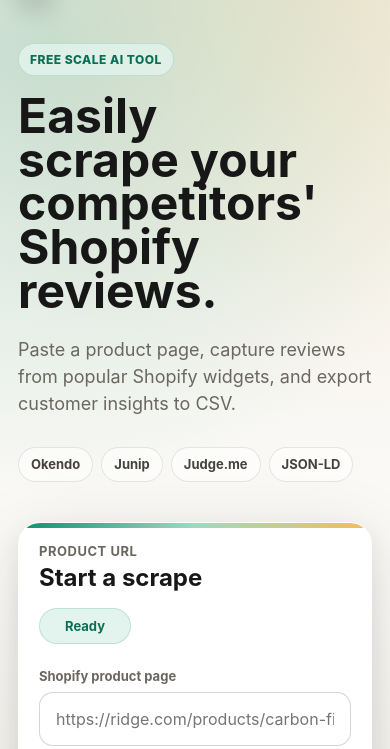
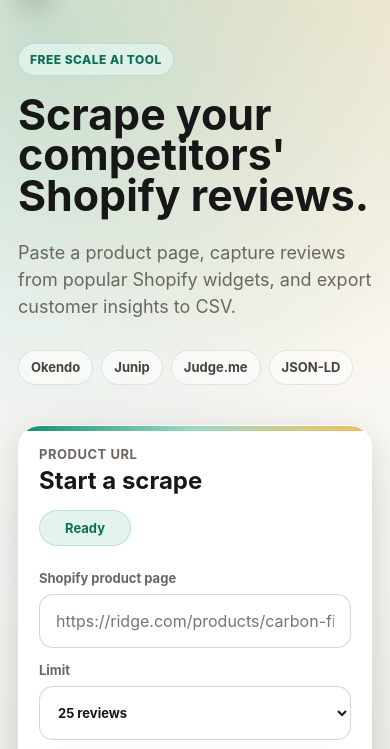
Before and after one commit to mikefutia/shopify-review-scraper, a website: page public/index.html in a window 390 px wide. Shown: the part 55-804 px from the top of the page. Drawn offline with Linux system fonts and the light colour scheme.

Commit message:
Tighten hero headline

```diff
--- a/public/index.html
+++ b/public/index.html
@@ -23,7 +23,7 @@
       <section class="hero">
         <div class="hero-copy">
           <div class="eyebrow">Free Scale AI tool</div>
-          <h1>Easily scrape your competitors' Shopify reviews.</h1>
+          <h1>Scrape your competitors' Shopify reviews.</h1>
           <p class="subhead">
             Paste a product page, capture reviews from popular Shopify widgets, and export customer insights to CSV.
           </p>
--- a/public/styles.css
+++ b/public/styles.css
@@ -138,8 +138,8 @@
 h1 {
   max-width: 760px;
   margin: 0;
-  font-size: clamp(56px, 7vw, 96px);
-  line-height: 0.91;
+  font-size: clamp(48px, 5.8vw, 78px);
+  line-height: 0.94;
   letter-spacing: 0;
   text-wrap: balance;
 }
@@ -483,7 +483,7 @@
   }
 
   h1 {
-    font-size: clamp(48px, 12vw, 72px);
+    font-size: clamp(42px, 11vw, 64px);
   }
 }
 
```
